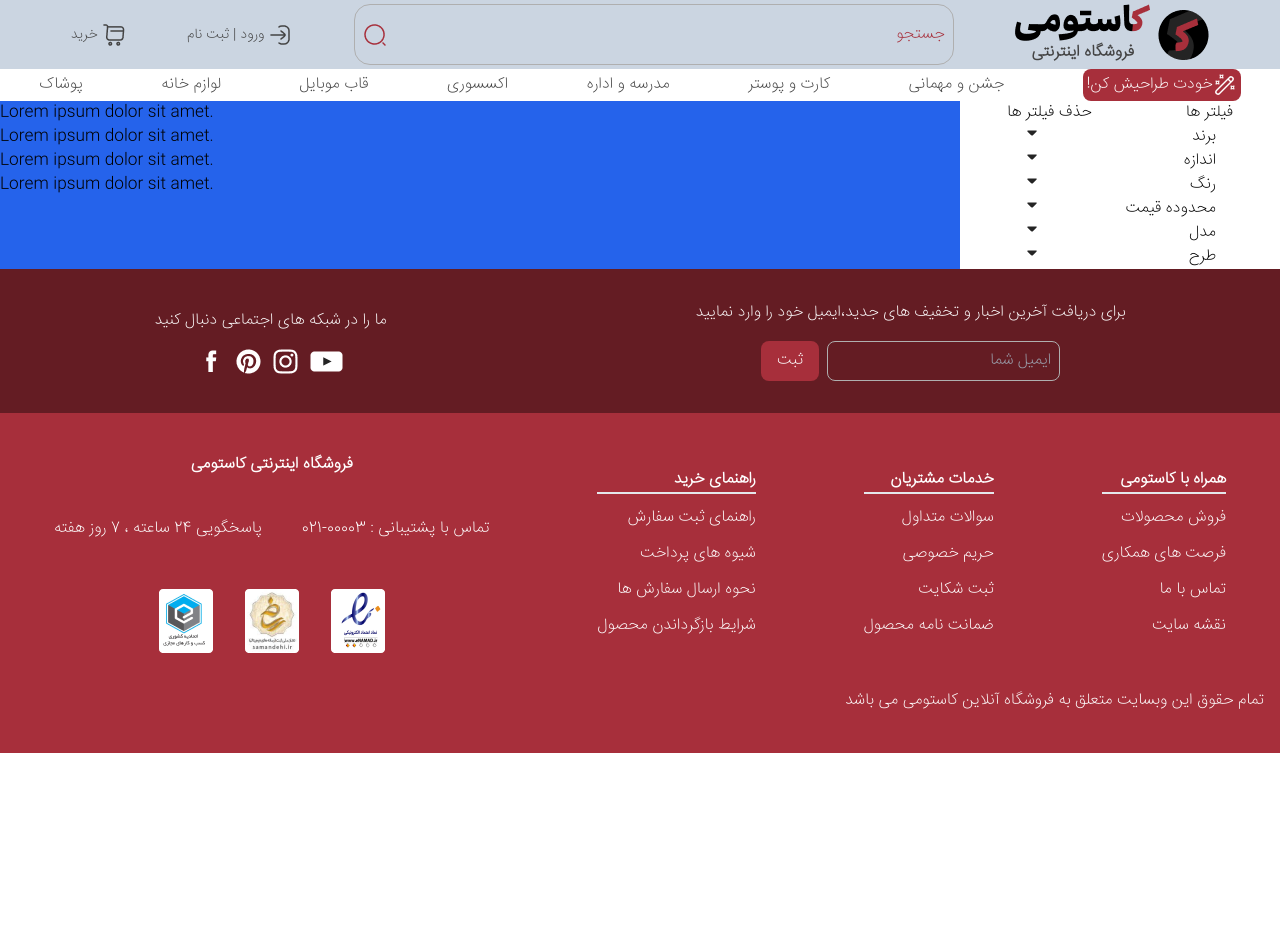
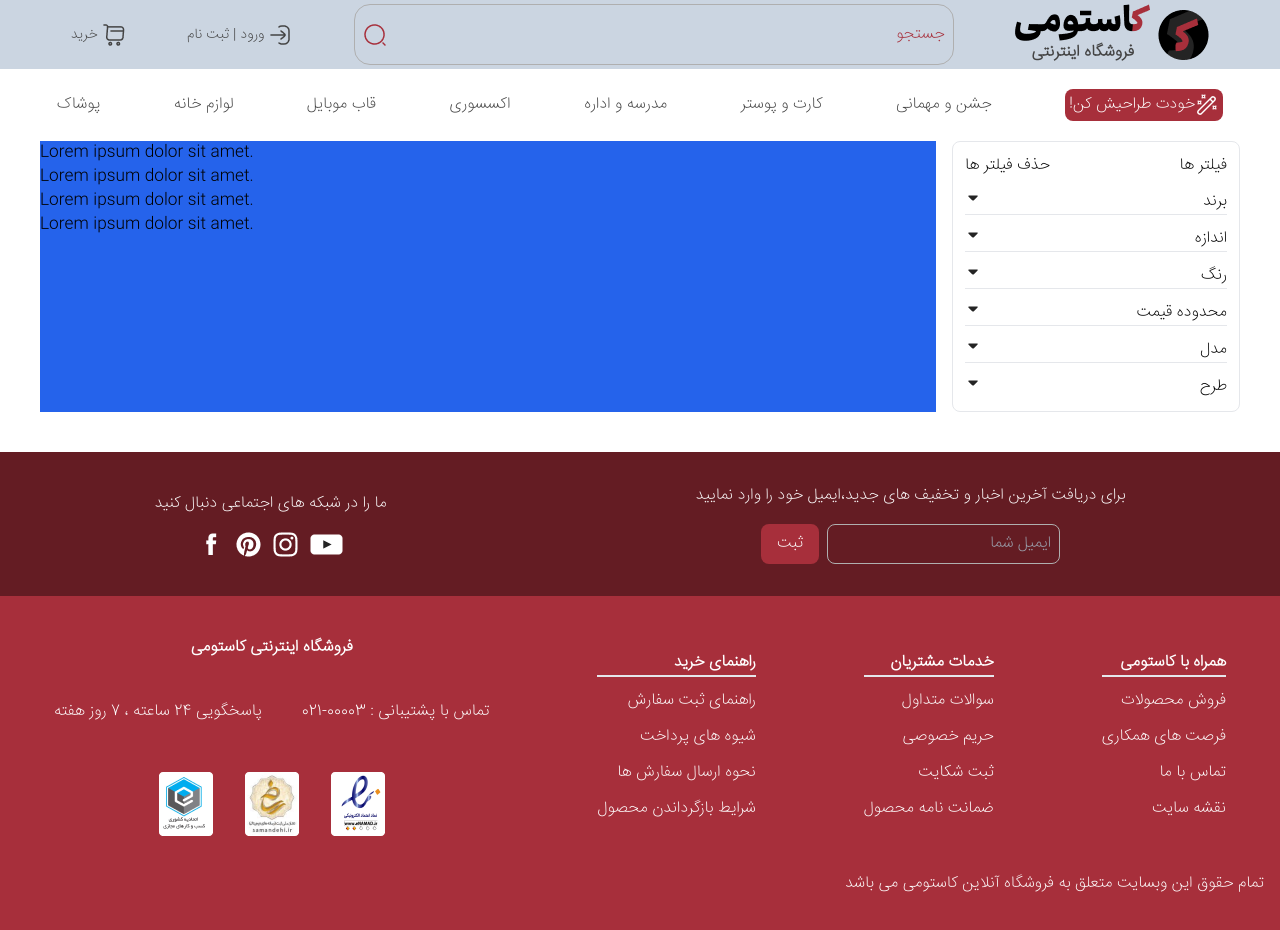
Before and after one commit to ehsanHogo/custom-online-shop, a Vue app: page / in a window 1280 px wide. Shown: the top 930 px of the page. Before the commit the page ends 800 px from the top, so only its background shows below. Built offline with nearby package versions, Linux system fonts and the light colour scheme.

Commit message:
add style to filter

```diff
--- a/src/components/MainBody.vue
+++ b/src/components/MainBody.vue
@@ -20,7 +20,7 @@ const filterButtons: string[] = [
 </script>
 
 <template>
-  <div class="">
+  <div class="p-5">
     <div class="flex justify-around">
       <button
         v-for="(cat, index) in categories"
@@ -35,7 +35,7 @@ const filterButtons: string[] = [
       </button>
     </div>
 
-    <div class="grid grid-cols-4">
+    <div class="grid grid-cols-4 p-5 gap-4">
       <div class="bg-blue-600 col-span-3">
         <p>Lorem ipsum dolor sit amet.</p>
         <p>Lorem ipsum dolor sit amet.</p>
@@ -43,17 +43,17 @@ const filterButtons: string[] = [
         <p>Lorem ipsum dolor sit amet.</p>
       </div>
 
-      <div class="col-span-1">
-        <div class="flex justify-around">
+      <div class="col-span-1 border rounded-sm p-3 flex flex-col gap-3">
+        <div class="flex justify-between">
           <p>حذف فیلتر ها</p>
           <p>فیلتر ها</p>
         </div>
 
-        <div class="flex flex-col">
+        <div class="flex flex-col gap-3">
           <button
             v-for="(filterButton, index) in filterButtons"
             :key="index"
-            class="flex justify-between px-16"
+            class="flex justify-between border-b last:border-none"
           >
             <img src="../assets/body/arrow-down.png" alt="" />
             <p>{{ filterButton }}</p>
```
